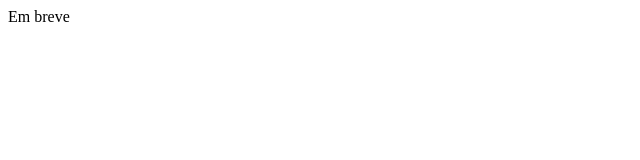
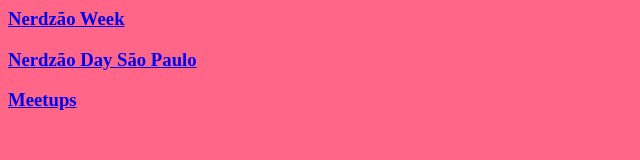
Before and after one commit to Eureudes/Nerdz-o-Site, a plain HTML site: page index.html in a window 1280 px wide. Shown: the whole page, without its empty margins (0-640 px from the left). Drawn offline with Linux system fonts and the light colour scheme.

Commit message:
iniciando construção do week

```diff
--- a/index.html
+++ b/index.html
@@ -1 +1,36 @@
-<p>Em breve</p>
+<html>
+    <head>
+        <meta charset="utf-8">
+        <meta name="Description" CONTENT="">
+        <title>Nerdzão
+            <meta name="robots" content="noindex,nofollow">
+
+            <div>
+                <h3>Nerdzão Week</h3>
+            </div>
+            <title>Nerdzão</title>
+            <style>
+        body{
+            background:#FF6687;
+        }
+    </style>
+        </head>
+
+        <a href="./week">
+            <div>
+                <h3>Nerdzão Week</h3>
+            </div>
+        </a>
+
+        <a href="./day">
+            <div>
+                <h3>Nerdzão Day São Paulo</h3>
+            </div>
+        </a>
+
+        <a target="_blank" href="https://www.meetup.com/pt-BR/Nerdzao/events/">
+            <div>
+                <h3>Meetups</h3>
+            </div>
+        </a>
+    </html>
```
